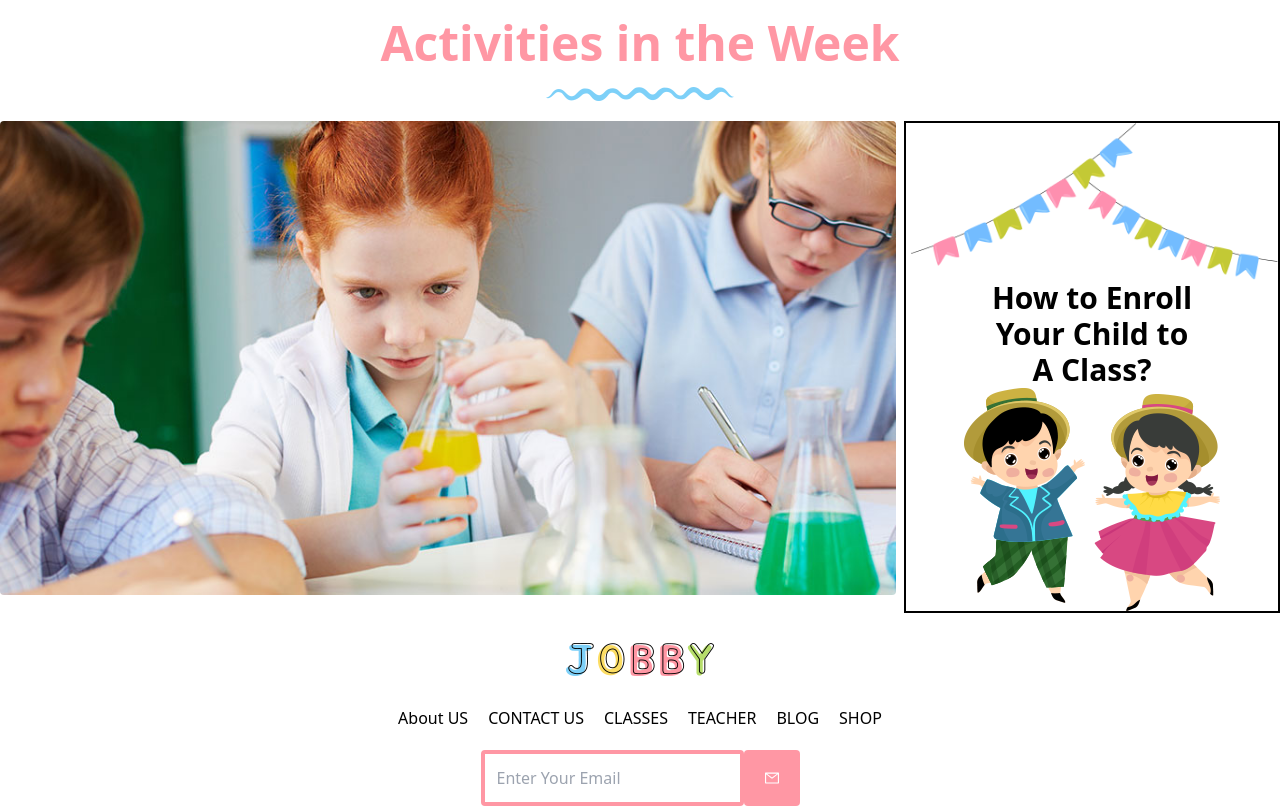
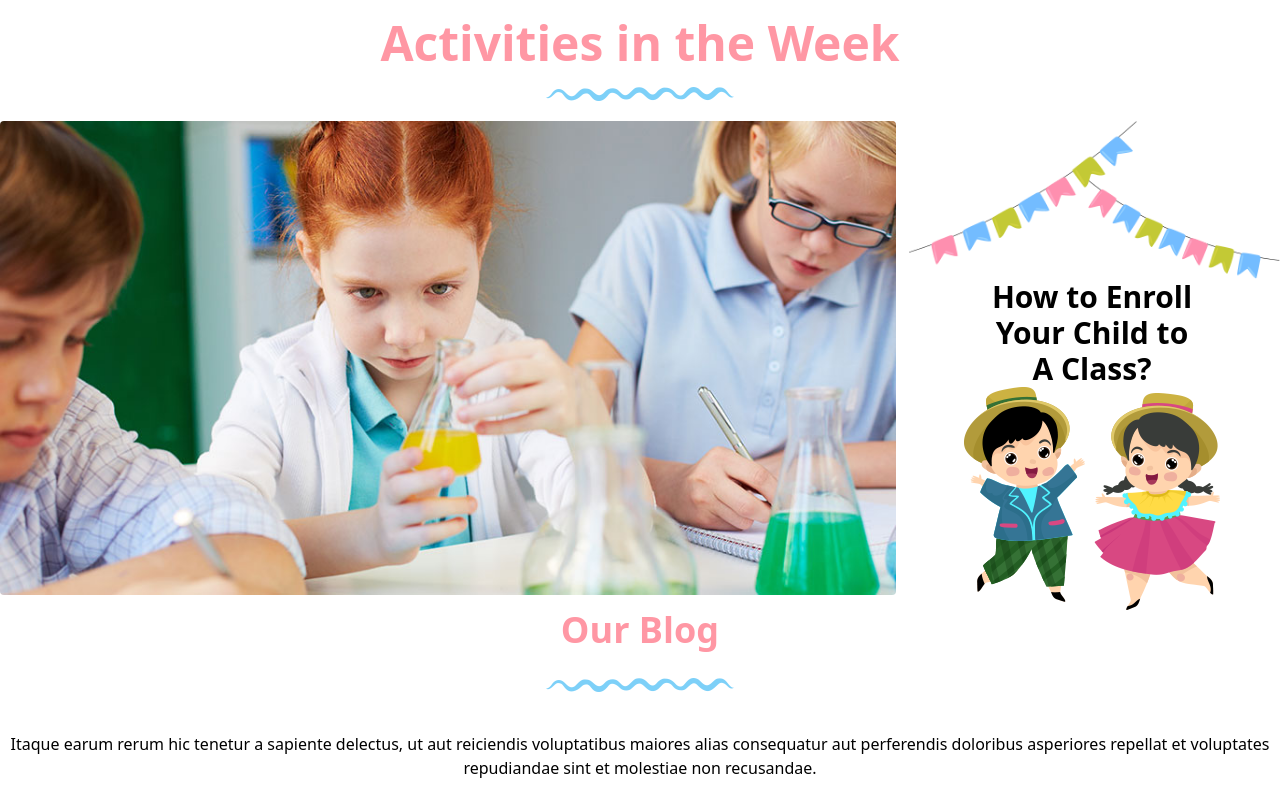
Before and after one commit to naimur202164-rony/Baby-Sitter-React-App, a React (Create React App) app in the folder fontend/: page / in a window 1280 px wide. Shown: the part 1804-2612 px from the top of the page. Built offline with nearby package versions, Linux system fonts and the light colour scheme.

Commit message:
our blog added

```diff
--- a/fontend/src/pages/Home/Activities/Activites.jsx
+++ b/fontend/src/pages/Home/Activities/Activites.jsx
@@ -16,13 +16,13 @@ export default function Activites() {
         <div className="flex-1">
           <div className="h-auto max-w-full ">
             <img className="rounded" src={video} alt="" />
-            <div></div>
+
           </div>
-          <div></div>
+
         </div>
         <div className="  lg:w-96 w-full pl-2 ">
-          <div className="border-2">
-            <div className="pl-1 h-auto max-w-full">
+          <div className=" ">
+            <div className="pl-1 h-auto max-w-full ">
               <img src={flag} alt="" />
             </div>
             <div className="text-center font-bold text-3xl">
@@ -32,7 +32,7 @@ export default function Activites() {
                 Your Child to
                 <br /> A Class?
               </h2>
-              <div className="h-auto max-w-full flex justify-center"><img src={dancling} alt=""/> </div>
+              <div className="h-auto max-w-full flex justify-center "><img src={dancling} alt=""/> </div>
             </div>
           </div>
         </div>
--- a/fontend/src/pages/Home/Home/Home.jsx
+++ b/fontend/src/pages/Home/Home/Home.jsx
@@ -3,6 +3,7 @@ import Activites from "../Activities/Activites";
 import ClassRoom from "../ClassRoom/ClassRoom";
 import Footer from "../Footer/Footer";
 import Header from "../Header/Header";
+import OurBlog from "../OurBlog/OurBlog";
 import Wellcome from "../Wellcome/Wellcome";
 
 export default function Home() {
@@ -12,6 +13,7 @@ export default function Home() {
       <Wellcome />
       <ClassRoom />
       <Activites />
+      <OurBlog/>
       <Footer />
     </div>
   );
--- /dev/null
+++ b/fontend/src/pages/Home/OurBlog/OurBlog.jsx
@@ -0,0 +1,26 @@
+import React from "react";
+import linBlur from "../../../assets/line-blue.png";
+import blog1 from "../../../assets/blog-01.jpg";
+import blog2 from "../../../assets/blog-02.jpg";
+export default function OurBlog() {
+  return (
+    <div className="container mx-auto">
+      <div className="">
+        <div>
+          <h2 className="text-center text-4xl text-nav-pink font-bold">
+            Our Blog
+          </h2>
+          <div className="h-auto  max-w-full flex justify-center pt-5 mt-2 ">
+            <img src={linBlur} alt="" />
+          </div>
+          <p className="text-center  mt-10">
+            Itaque earum rerum hic tenetur a sapiente delectus, ut aut
+            reiciendis voluptatibus maiores alias consequatur aut perferendis
+            doloribus asperiores repellat et voluptates repudiandae sint et
+            molestiae non recusandae.
+          </p>
+        </div>
+      </div>
+    </div>
+  );
+}
```
Also changed, not shown: fontend/src/assets/blog-01.jpg (added), fontend/src/assets/blog-02.jpg (added).
